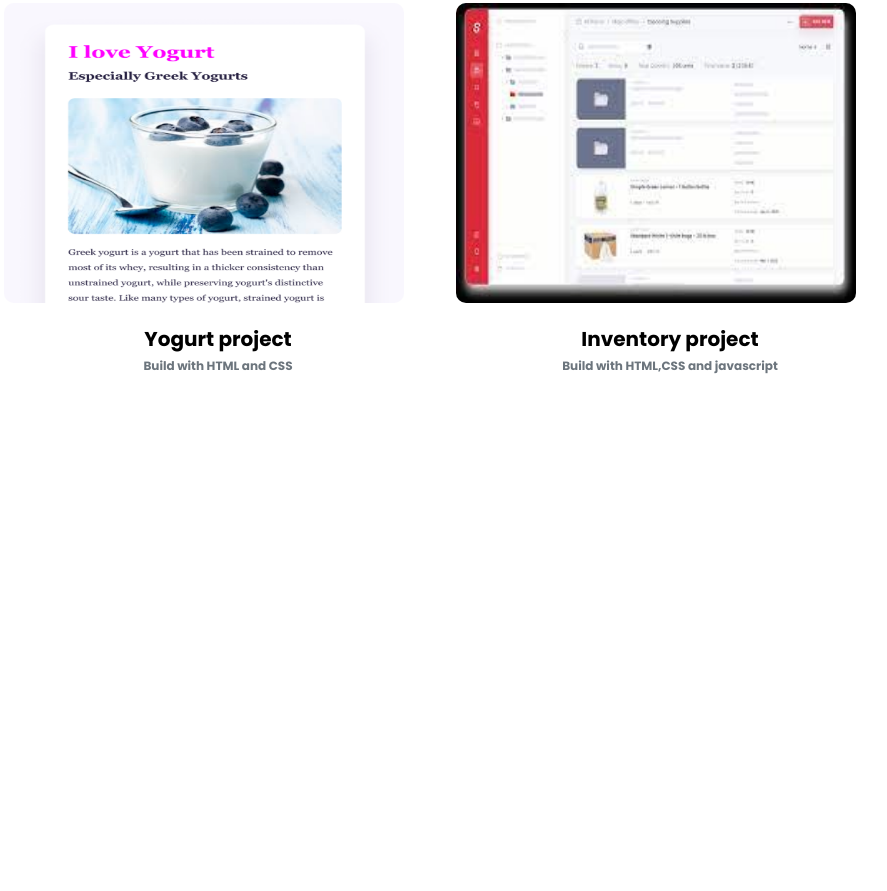
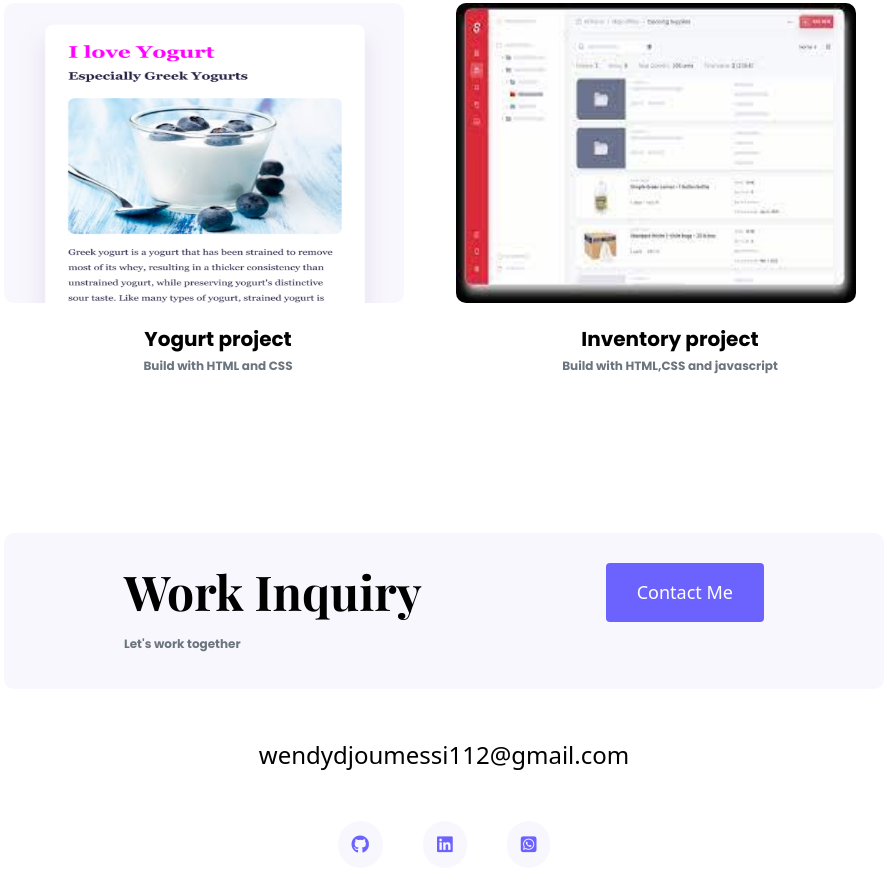
Before and after one commit to wendydjoumessi/portfolio_project, a plain HTML site: page work.html in a window 1280 px wide. Shown: the part 893-1784 px from the top of the page, without its empty margins (196-1083 px from the left). Before the commit the page ends 1506 px from the top, so only its background shows below. Drawn offline with nearby package versions, Linux system fonts and the light colour scheme.

Commit message:
intergrated the footer

```diff
--- a/src/styles/portfolio.css
+++ b/src/styles/portfolio.css
@@ -26,6 +26,9 @@ h1 {
 
 h2 {
   font-size: 50px;
+}
+h4 {
+  font-size: 48px;
 }
 
 p {
@@ -86,7 +89,7 @@ p {
 .about-section-container {
   margin-right: 30px;
 }
-.about-image{
+.about-image {
   display: flex;
   justify-content: flex-end;
   max-height: 600px;
@@ -129,7 +132,7 @@ p {
 .logo {
   max-width: 150px;
 }
-.logo-small{
+.logo-small {
   max-width: 70px;
 }
 nav {
@@ -157,6 +160,40 @@ nav ul {
   padding: 0;
   margin: 0;
 }
+footer {
+  margin: 80px 0;
+}
+footer .contact-box {
+  background-color: var(--secondary-color);
+  padding: 30px 120px;
+  border-radius: 10px;
+}
+
+footer .email-link {
+  text-decoration: none;
+  color: black;
+  font-size: 24px;
+  text-align: center;
+}
+footer .email-link:hover {
+  color: var(--branding-color);
+}
+footer .media-link a {
+  margin: 0 20px;
+  color: var(--branding-color);
+  background-color: var(--secondary-color);
+  padding: 10px 14px;
+  font-size: 18px;
+  border-radius: 50px;
+  transition: all 140ms ease-in-out;
+}
+footer .contact-box p {
+  margin: 0;
+}
+footer .media-link a:hover {
+  color: white;
+  background-color: var(--branding-color);
+}
 
 @media (max-width: 960px) {
   .description {
@@ -171,6 +208,13 @@ nav ul {
 
   h2 {
     font-size: 35px;
+  }
+  h4 {
+    font-size: 26px;
+  }
+
+  footer p {
+    font-size: 10px;
   }
 
   .hero {
@@ -187,7 +231,16 @@ nav ul {
     text-align: center;
     padding: 30px 60px;
   }
-  nav a{
+  nav a {
     font-size: 14px;
   }
+  footer .contact-box {
+    padding: 30px;
+  }
+  .btn {
+    font-size: 18px;
+  }
+  footer .contact-box{
+    display: none;
+  }
 }
--- a/work.html
+++ b/work.html
@@ -49,7 +49,7 @@
           />
         </a>
         <ul>
-          <li class="active">
+          <li >
             <a href="/"> Home</a>
           </li>
           <li>
@@ -111,6 +111,37 @@
           </div>
         </div>
       </div>
+
+      <footer>
+        <div class="contact-box d-md-flex justify-content-between mb-5 d-none">
+          <div>
+            <h4>Work Inquiry</h4>
+            <p class="text-muted">Let's work together</p>
+          </div>
+          <div>
+            <a href="/contact.html" class="btn btn-branding">Contact Me</a>
+          </div>
+        </div>
+        <div class="d-flex justify-content-center mb-5">
+          <a href="mailto:wendydjoumessi112@gmail.com" class="email-link"
+            >wendydjoumessi112@gmail.com</a
+          >
+        </div>
+        <div class="media-link d-flex justify-content-center">
+          <a href="https://github.com/wendydjoumessi/" target="_blank">
+            <i class="fa-brands fa-github"></i>
+          </a>
+          <a
+            href=" https://www.linkedin.com/in/wendy-djoumessi-34107125b"
+            target="_blank"
+          >
+            <i class="fa-brands fa-linkedin"></i>
+          </a>
+          <a href="">
+            <i class="fa-brands fa-square-whatsapp"></i>
+          </a>
+        </div>
+      </footer>
     </div>
   </body>
 </html>
```
Also changed, not shown: about.html (+31 -0 lines), contact.html (+1 -1 lines), index.html (+30 -0 lines).
